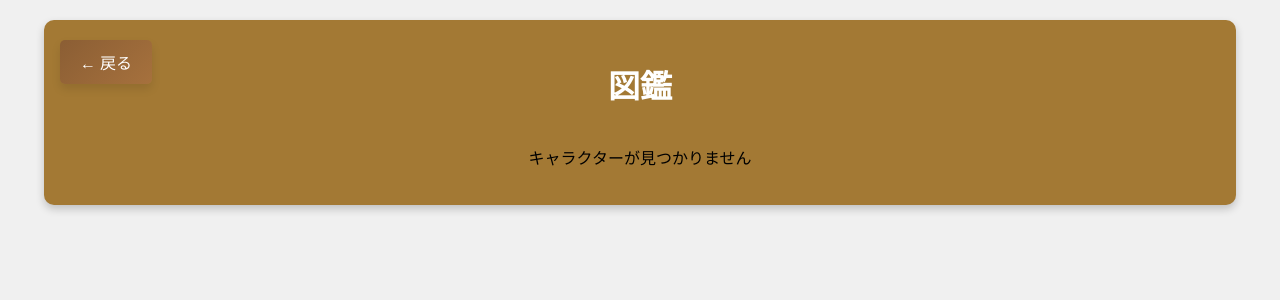
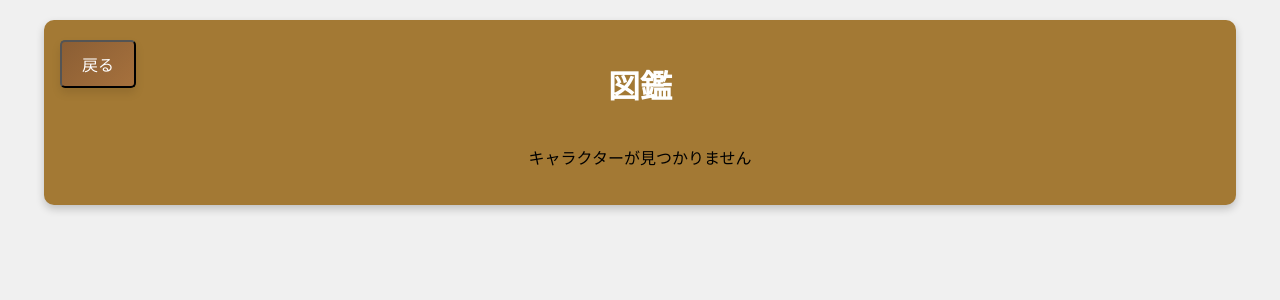
Before and after one commit to su-mi-ii/Giant-Killing, a PHP site: page /zukan.php in a window 1280 px wide. Shown: the top 300 px of the page. Run offline with PHP 8.4, Linux system fonts and the light colour scheme; the visitor is signed in with stand-in values (Sample User, id 1); data that the repository does not hold is empty.

Commit message:
戻るボタン修正

```diff
--- a/zukan.php
+++ b/zukan.php
@@ -130,8 +130,7 @@ $result = $stmt->get_result();
 </head>
 <body>
 
-<a href="top.php" class="back-button">← 戻る</a>
-
+<button class="back-button" onclick="history.back()">戻る</button>
 <div class="container">
     <h1>図鑑</h1>
     <div class="grid">
```
